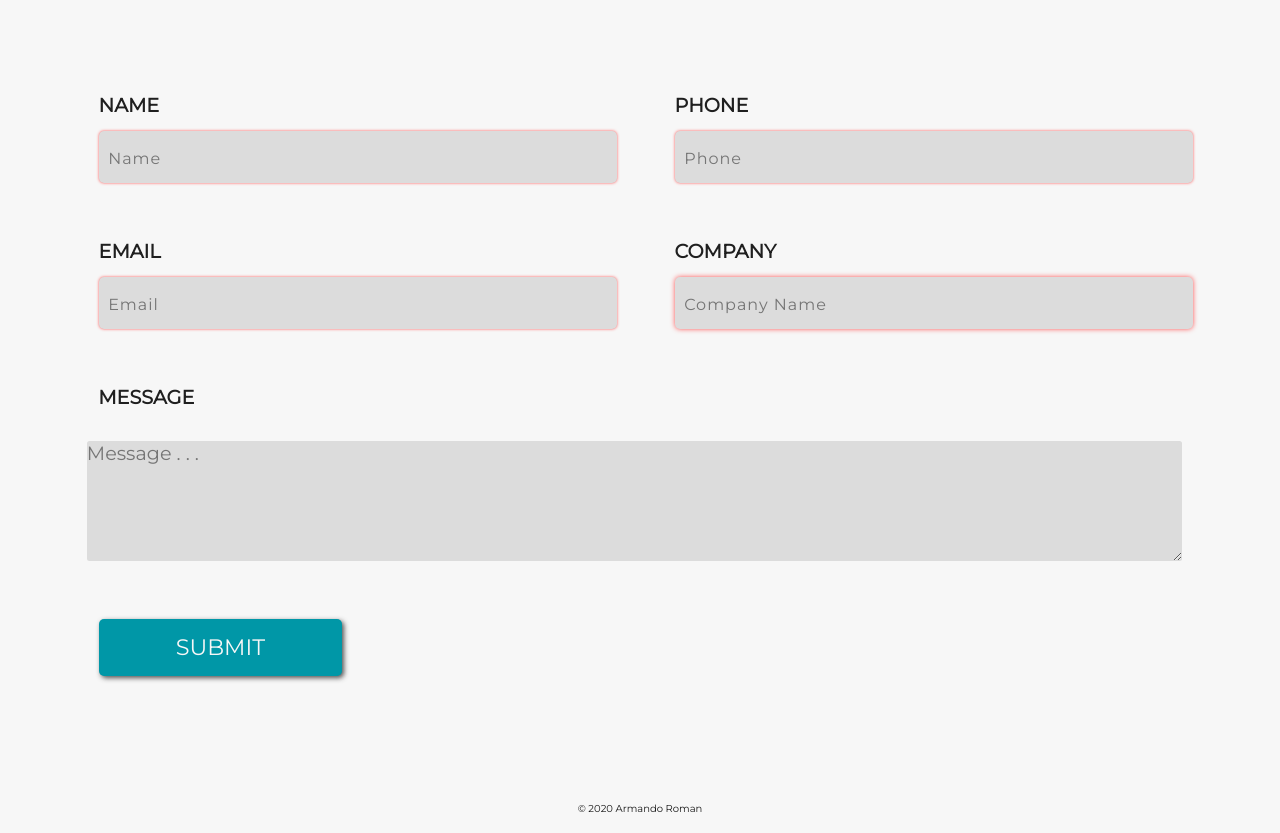
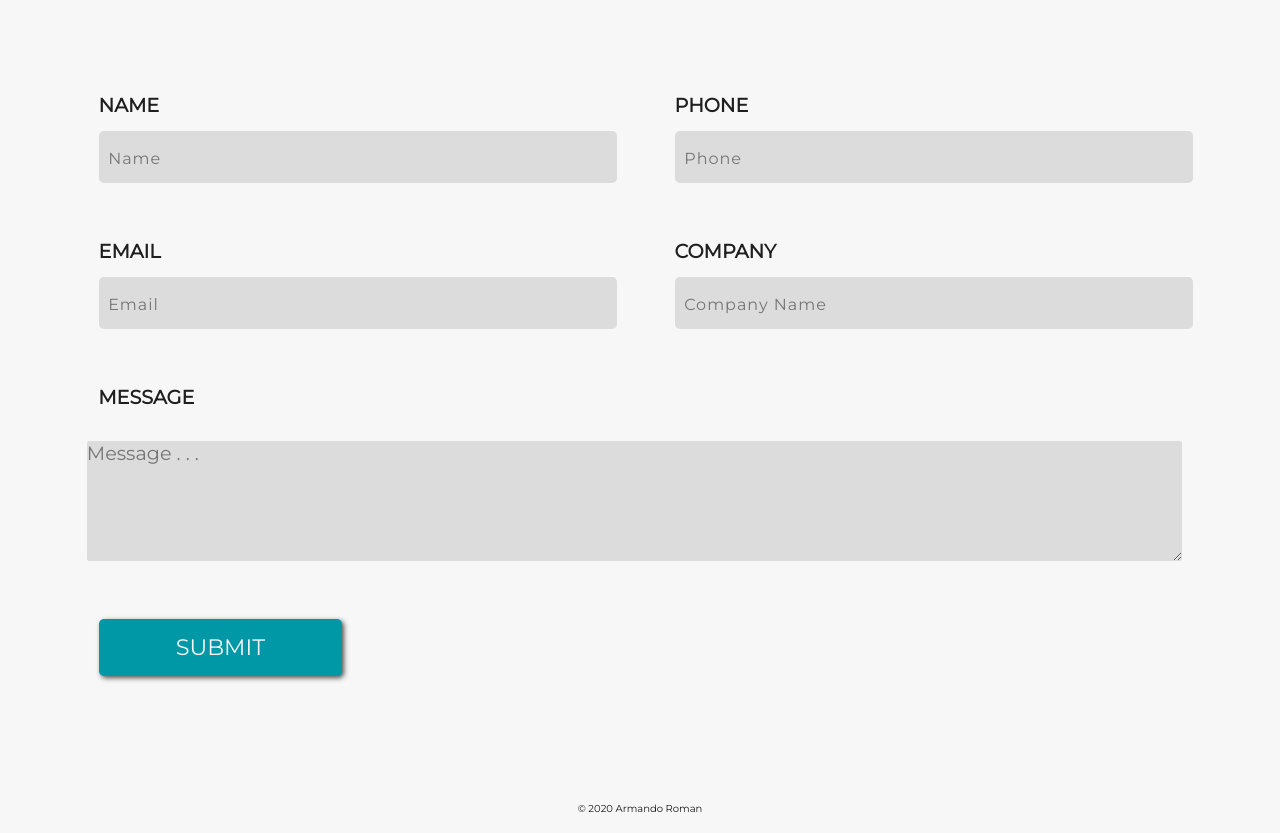
Before and after one commit to armandoroman1016/armando_roman_portfolio, a React (Create React App) app in the folder armando_roman_portfolio/: page / in a window 1280 px wide. Shown: the part 4545-5378 px from the top of the page. Built offline with nearby package versions, Linux system fonts and the light colour scheme; a web font is replaced by a local one.

Commit message:
contact form styles updated

```diff
--- a/armando_roman_portfolio/src/components/Contact.js
+++ b/armando_roman_portfolio/src/components/Contact.js
@@ -144,7 +144,7 @@ const Contact = () => {
                             value = {values.name}
                             onChange={handleChange}
                             placeholder = 'Name'
-                            style = {{border: submitted && !values.name  ? "1.2px solid #ff5252": "none", boxShadow: '0 0 3px #ff5252'}}
+                            style = {submitted && !values.name  ? {border:"1.2px solid #ff5252", boxShadow: '0 0 3px #ff5252'} : null}
 
                             />
                         </div>
@@ -159,7 +159,7 @@ const Contact = () => {
                             value = {values.phone}
                             placeholder = 'Phone'
                             onChange={handleChange}
-                            style = {{border: submitted && (!values.phone && !values.email) ? "1.2px solid #ff5252": "none", boxShadow: '0 0 3px #ff5252'}}
+                            style = {submitted && (!values.phone && !values.email) ? {border:  "1.2px solid #ff5252", boxShadow: '0 0 3px #ff5252'} : null}
                             />
                         </div>
                     </div>
@@ -175,7 +175,7 @@ const Contact = () => {
                             value = {values.email}
                             placeholder = 'Email'
                             onChange={handleChange}
-                            style = {{border: submitted && (!values.phone && !values.email) ? "1.2px solid #ff5252": "none", boxShadow: '0 0 3px #ff5252'}}
+                            style = {submitted && (!values.phone && !values.email) ? {border:  "1.2px solid #ff5252", boxShadow: '0 0 3px #ff5252'} : null}
                             />
 
                         </div>
@@ -190,7 +190,7 @@ const Contact = () => {
                             value = {values.company}
                             placeholder = 'Company Name'
                             onChange={handleChange}
-                            style = {{border: submitted && !values.company ? "1.2px solid #ff5252": "none", boxShadow: '0 0 5px #ff5252'}}
+                            style = {submitted && !values.company ? {border:  "1.2px solid #ff5252", boxShadow: '0 0 5px #ff5252'} : null}
                             />
                         </div>
                     </div>
```
